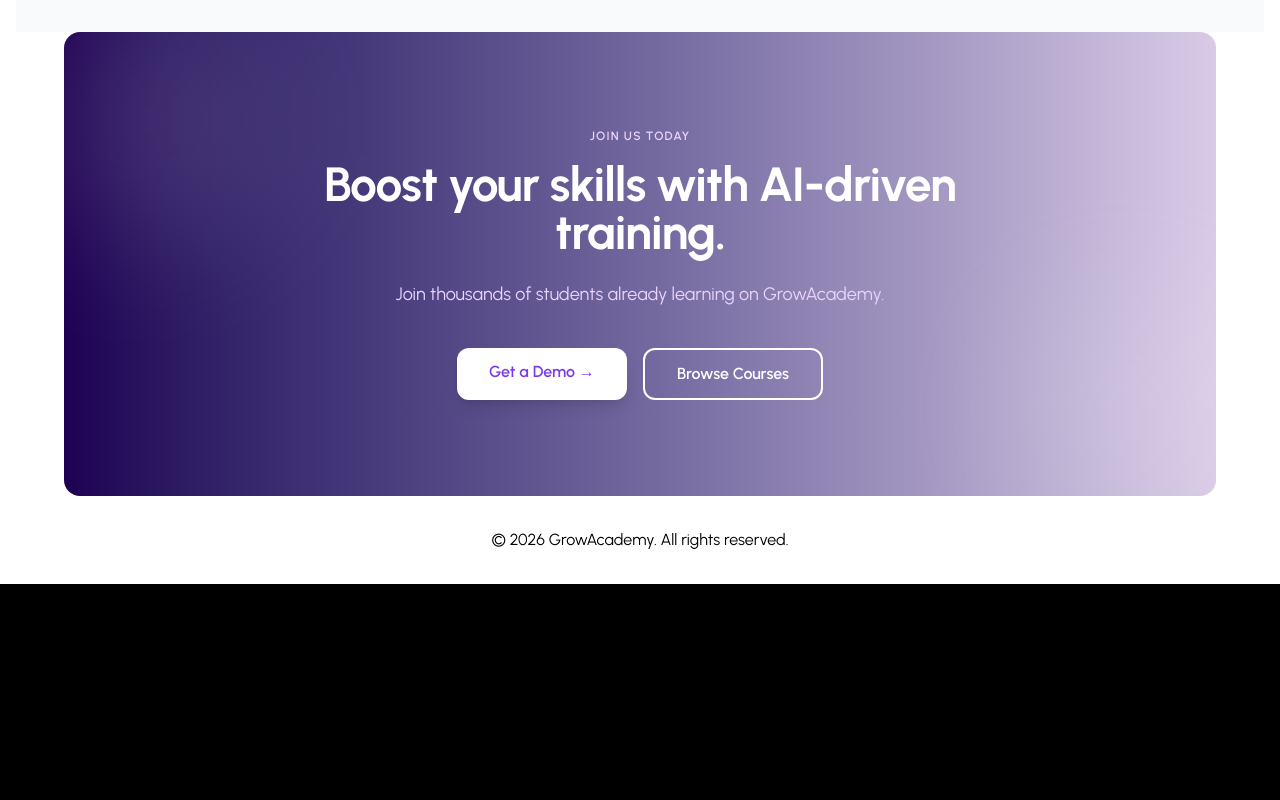
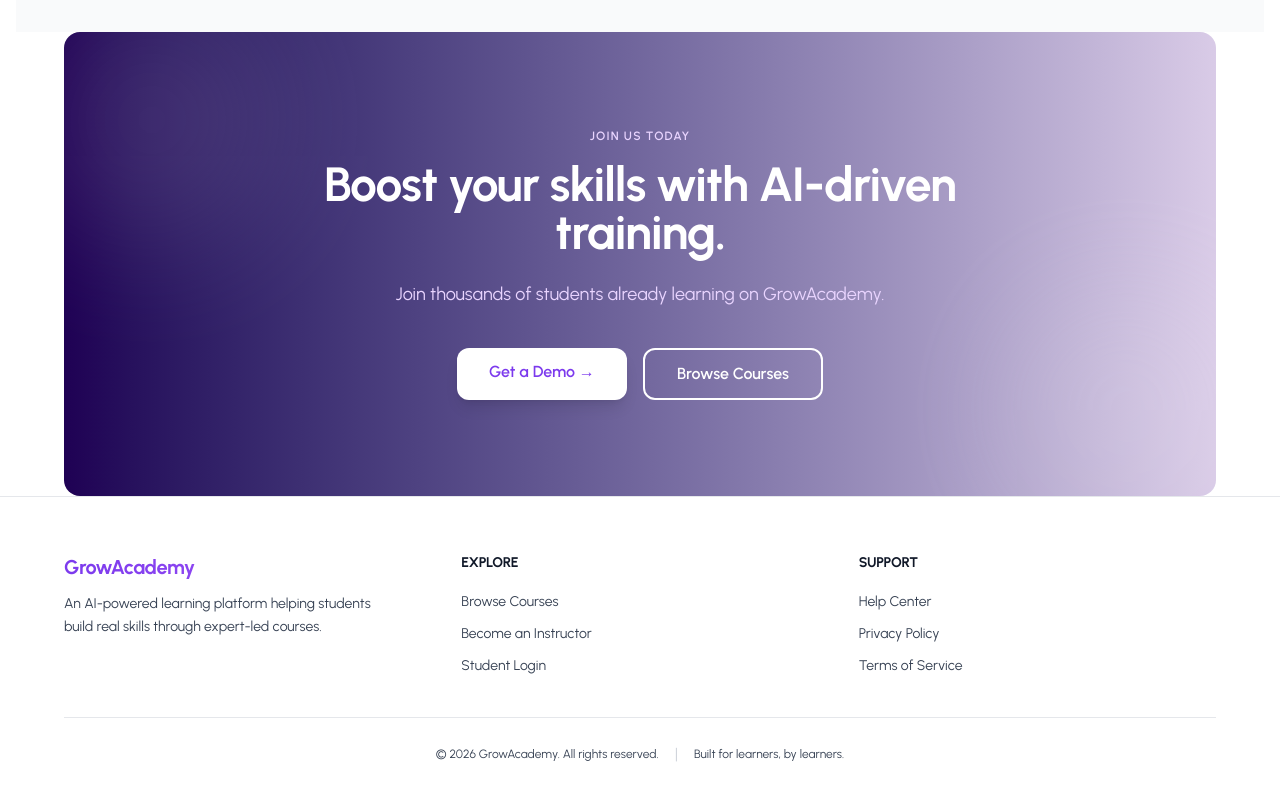
Before and after one commit to AbuShahma05/GrowAcademy, a React (Vite) app in the folder Frontend/: page / in a window 1280 px wide. Shown: the part 1623-2423 px from the top of the page. Before the commit the page ends 2207 px from the top, so only its background shows below. Built offline with nearby package versions, Linux system fonts and the light colour scheme; no server answers.

Commit message:
change the footer ui

```diff
--- a/Frontend/src/components/layout/Footer.jsx
+++ b/Frontend/src/components/layout/Footer.jsx
@@ -1,15 +1,84 @@
+import { Link } from 'react-router-dom';
+
 const Footer = () => {
   return (
-    <footer className='bg-white text-black py-6 sm:py-8 mt-auto'>
-      <div className='container mx-auto px-3 sm:px-4 md:px-6'>
-        <div className='text-center'>
-          <p className='text-sm sm:text-base'>
+    <footer className="bg-white border-t border-gray-200 mt-auto">
+      <div className="container mx-auto px-6 md:px-16 py-10 md:py-14">
+
+        {/* Top Row */}
+        <div className="grid grid-cols-1 md:grid-cols-3 gap-10 mb-10">
+
+          {/* Brand */}
+          <div>
+            <h2 className="text-xl font-bold bg-gradient-to-r from-[#7c3aed] to-[#a855f7] bg-clip-text text-transparent mb-3">
+              GrowAcademy
+            </h2>
+            <p className="text-sm text-gray-700 leading-relaxed max-w-xs">
+              An AI-powered learning platform helping students build real skills through expert-led courses.
+            </p>
+          </div>
+
+          {/* Quick Links */}
+          <div>
+            <h3 className="text-sm font-semibold text-gray-900 tracking-widest uppercase mb-4">
+              Explore
+            </h3>
+            <ul className="space-y-2">
+              {[
+                { label: 'Browse Courses', to: '/courses' },
+                { label: 'Become an Instructor', to: '/register' },
+                { label: 'Student Login', to: '/login' },
+              ].map((link) => (
+                <li key={link.label}>
+                  <Link
+                    to={link.to}
+                    className="text-sm text-gray-700 hover:text-[#7c3aed] transition"
+                  >
+                    {link.label}
+                  </Link>
+                </li>
+              ))}
+            </ul>
+          </div>
+
+          {/* Support */}
+          <div>
+            <h3 className="text-sm font-semibold text-gray-900 tracking-widest uppercase mb-4">
+              Support
+            </h3>
+            <ul className="space-y-2">
+              {[
+                { label: 'Help Center', to: '/' },
+                { label: 'Privacy Policy', to: '/' },
+                { label: 'Terms of Service', to: '/' },
+              ].map((link) => (
+                <li key={link.label}>
+                  <Link
+                    to={link.to}
+                    className="text-sm text-gray-700 hover:text-[#7c3aed] transition"
+                  >
+                    {link.label}
+                  </Link>
+                </li>
+              ))}
+            </ul>
+          </div>
+        </div>
+
+        {/* Divider */}
+        <div className="border-t border-gray-200 pt-6 flex flex-col sm:flex-row items-center justify-center gap-4">
+          <p className="text-xs text-gray-700">
             &copy; 2026 GrowAcademy. All rights reserved.
           </p>
+          <span className="hidden sm:block text-gray-300">|</span>
+          <p className="text-xs text-gray-700">
+            Built for learners, by learners.
+          </p>
         </div>
+
       </div>
     </footer>
-  )
-}
+  );
+};
 
-export default Footer
+export default Footer;
```
